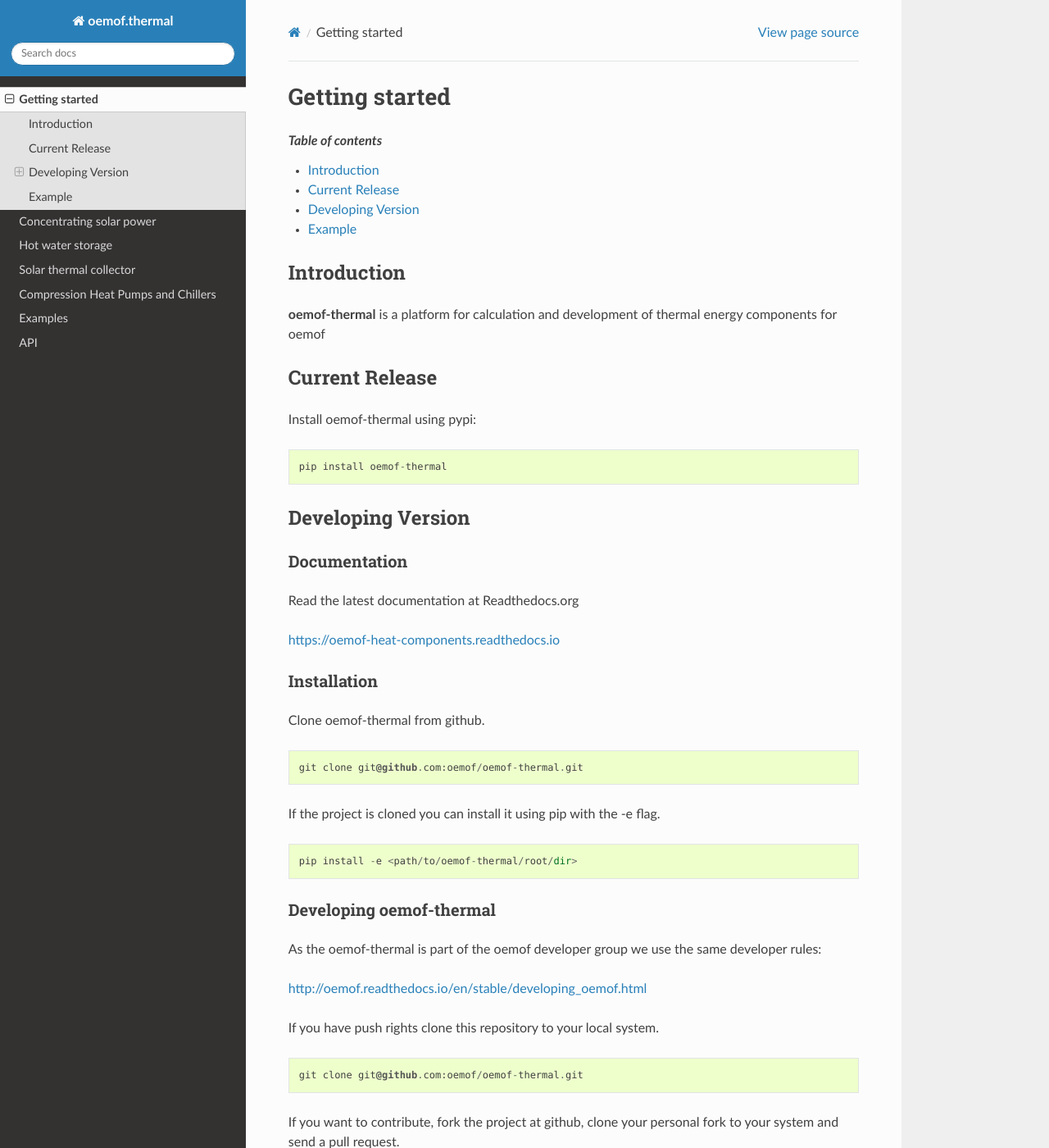
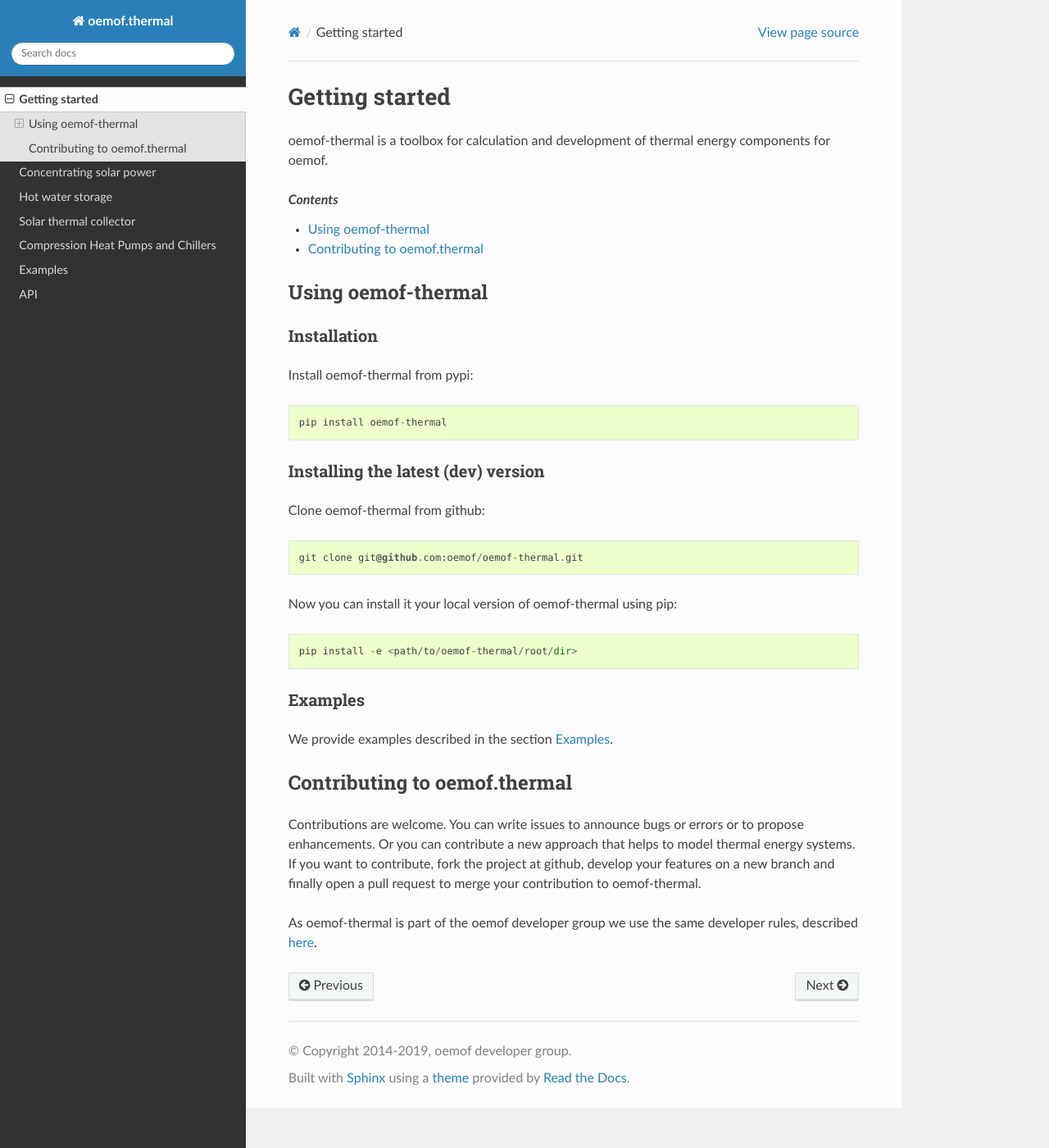
Before and after one commit to oemof/oemof-thermal, a Sphinx documentation site: the page built from docs/getting_started.rst, in a window 1280 px wide and 1400 px high. Shown: the whole window at 82% size. Built offline with Sphinx 7.4.7 and the Read the Docs theme 2.0.0, drawn with Linux system fonts in a browser that asks for light colours; formulas are drawn with MathJax 3; some of the changed text lies outside the part shown.

Commit message:
Rearrange getting started

```diff
--- a/docs/getting_started.rst
+++ b/docs/getting_started.rst
@@ -4,72 +4,55 @@
 Getting started
 ~~~~~~~~~~~~~~~
 
-.. contents:: `Table of contents`
+oemof-thermal is a toolbox for calculation and development of thermal energy components for
+oemof.
+
+.. contents:: `Contents`
     :depth: 1
     :local:
     :backlinks: top
 
-Introduction
-============
+Using oemof-thermal
+===================
 
-**oemof-thermal** is a platform for calculation and development of thermal energy components for oemof
+Installation
+------------
 
-
-Current Release
-===============
-
-Install oemof-thermal using pypi:
+Install oemof-thermal from pypi:
 
 ::
 
     pip install oemof-thermal
 
+Installing the latest (dev) version
+-----------------------------------
 
-Developing Version
-==================
-
-Documentation
-~~~~~~~~~~~~~
-
-Read the latest documentation at Readthedocs.org
-
-https://oemof-heat-components.readthedocs.io
-
-
-Installation
-~~~~~~~~~~~~
-
-Clone oemof-thermal from github.
+Clone oemof-thermal from github:
 
 ::
 
     git clone git@github.com:oemof/oemof-thermal.git
 
 
-If the project is cloned you can install it using pip with the -e flag.
+Now you can install it your local version of oemof-thermal using pip:
 
 ::
 
     pip install -e <path/to/oemof-thermal/root/dir>
 
+Examples
+--------
 
-Developing oemof-thermal
-~~~~~~~~~~~~~~~~~~~~~~~~~
-
-As the oemof-thermal is part of the oemof developer group we use the same developer rules:
-
-http://oemof.readthedocs.io/en/stable/developing_oemof.html
-
-If you have push rights clone this repository to your local system.
-
-::
-
-    git clone git@github.com:oemof/oemof-thermal.git
-
-If you want to contribute, fork the project at github, clone your personal fork to your system and send a pull request.
+We provide examples described in the section :ref:`examples_label`.
 
 
-Example
-=======
+Contributing to oemof.thermal
+=============================
 
-We provide examples on how to use oemof-thermal. The examples are callable from anywhere in the command-line.
+Contributions are welcome. You can write issues to announce bugs or errors or to propose
+enhancements. Or you can contribute a new approach that helps to model thermal energy
+systems. If you want to contribute, fork the project at github, develop your features on a new
+branch and finally open a pull request to merge your contribution to oemof-thermal.
+
+As oemof-thermal is part of the oemof developer group we use the same developer rules, described
+`here <http://oemof.readthedocs.io/en/stable/developing_oemof.html>`_.
```
